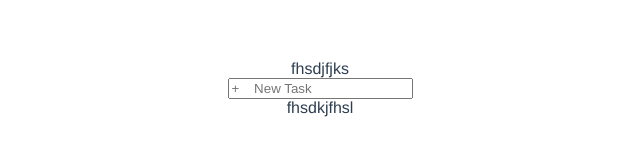
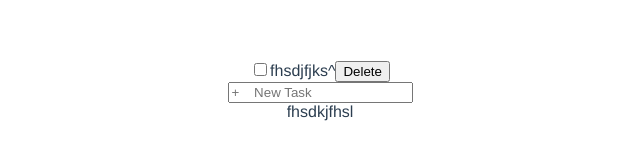
Before and after one commit to ekanshiag/toDoAppWithVue, a Vue app: page / in a window 1280 px wide. Shown: the top 160 px of the page, without its empty margins (320-960 px from the left). Built offline with nearby package versions, Linux system fonts and the light colour scheme.

Commit message:
Add checkbox, options and delete button

```diff
--- a/src/App.vue
+++ b/src/App.vue
@@ -24,7 +24,7 @@
 import OpenTasks from './components/OpenTasks'
 import ClosedTasks from './components/ClosedTasks'
 
-var allTasks = [{'desc': 'fhsdjfjks', 'category': 'open'}, {'desc': 'fhsdkjfhsl', 'category': 'closed'}]
+var allTasks = [{'desc': 'fhsdjfjks', 'category': 'open', 'notes': ' ', 'dueDate': ' ', 'priority': ' '}, {'desc': 'fhsdkjfhsl', 'category': 'closed', 'notes': ' ', 'dueDate': ' ', 'priority': ' '}]
 
 export default {
   name: 'App',
--- a/src/components/OpenTasks.vue
+++ b/src/components/OpenTasks.vue
@@ -1,14 +1,33 @@
 <template>
   <div>
-    {{task.desc}}
+    <input type="checkbox" id="taskItem" :value='task.desc'>
+    <label for="taskItem">{{task.desc}}</label>
+    <a @click='showOptions = showOptions ? false : true'>^</a>
+    <options
+    :notes='task.notes'
+    :dueDate='task.dueDate'
+    :priority='task.priority'
+    v-if="showOptions"
+    />
+    <button>Delete</button>
   </div>
 </template>
 
 <script>
+import Options from './Options.vue'
+
 export default{
   name: 'OpenTasks',
+  data () {
+    return {
+      showOptions: false
+    }
+  },
   props: {
     task: Object
+  },
+  components: {
+    'options': Options
   }
 }
 </script>
--- /dev/null
+++ b/src/components/Options.vue
@@ -0,0 +1,21 @@
+<template>
+  <div>
+    <label for="taskNote">Notes</label>
+    <textarea id="taskNote" v-model='notes'></textarea>
+    <label for="taskDueDate">Due Date</label>
+    <input type="Date" id="taskDueDate" :value='dueDate'>
+    <label for="taskPriority">Priority</label>
+    <select id="taskPriority" :value='priority'>
+      <option>Low</option>
+      <option>Medium</option>
+      <option>High</option>
+    </select>
+  </div>
+</template>
+
+<script>
+export default {
+  name: 'Options',
+  props: ['notes', 'dueDate', 'priority']
+}
+</script>
```
